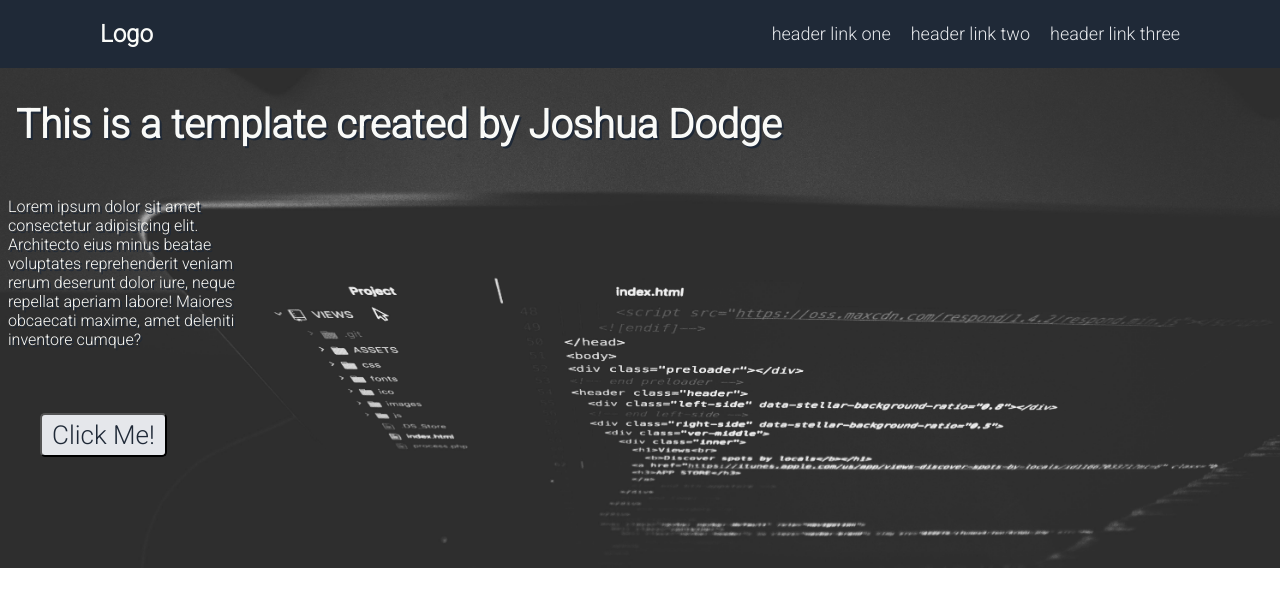
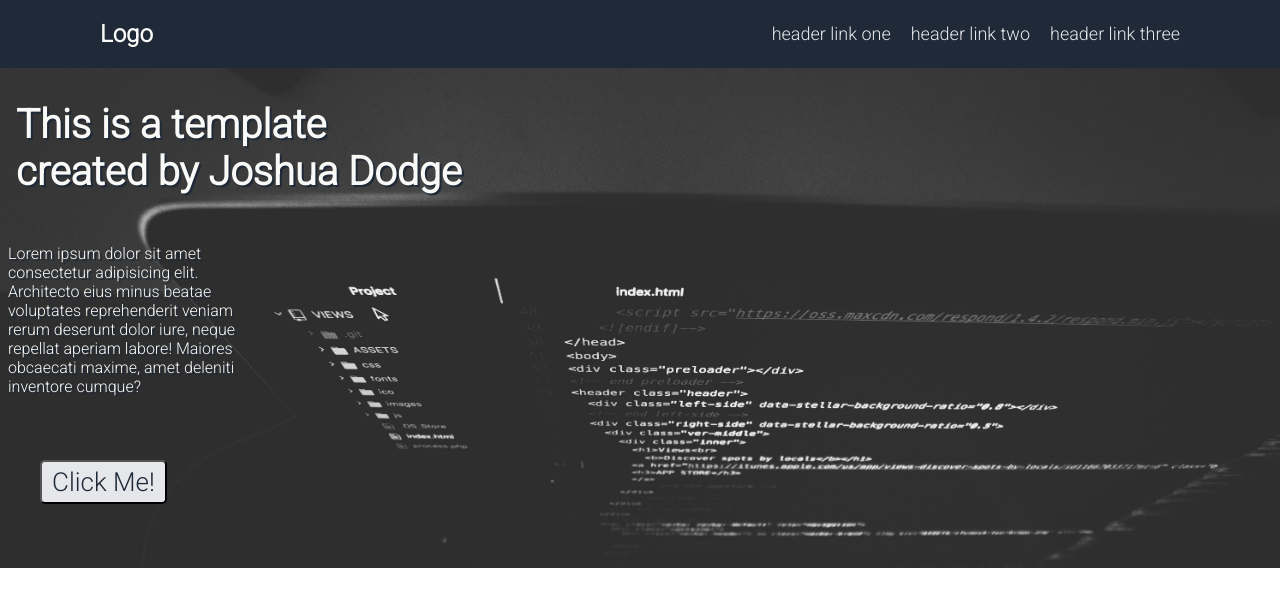
Before and after one commit to JoshDodge/theOdinProjectWebsite, a plain HTML site: page index.html in a window 1280 px wide. Drawn offline with Linux system fonts and the light colour scheme.

Commit message:
Finished Hero

```diff
--- a/index.html
+++ b/index.html
@@ -18,7 +18,7 @@
     </ul>
   </nav>
   <div class="heroContainer">
-    <h2 class="slogan">This is a template created by Joshua Dodge</h2>
+    <h2 class="slogan">This is a template <br><span class="by">created by Joshua Dodge</span></h2>
     <p class="subSlogan">Lorem ipsum dolor sit amet consectetur adipisicing elit. Architecto eius minus beatae voluptates reprehenderit veniam rerum deserunt dolor iure, neque repellat aperiam labore! Maiores obcaecati maxime, amet deleniti inventore cumque?<br><button class="heroButton">Click Me!</button></p>
   </div>
 
```
